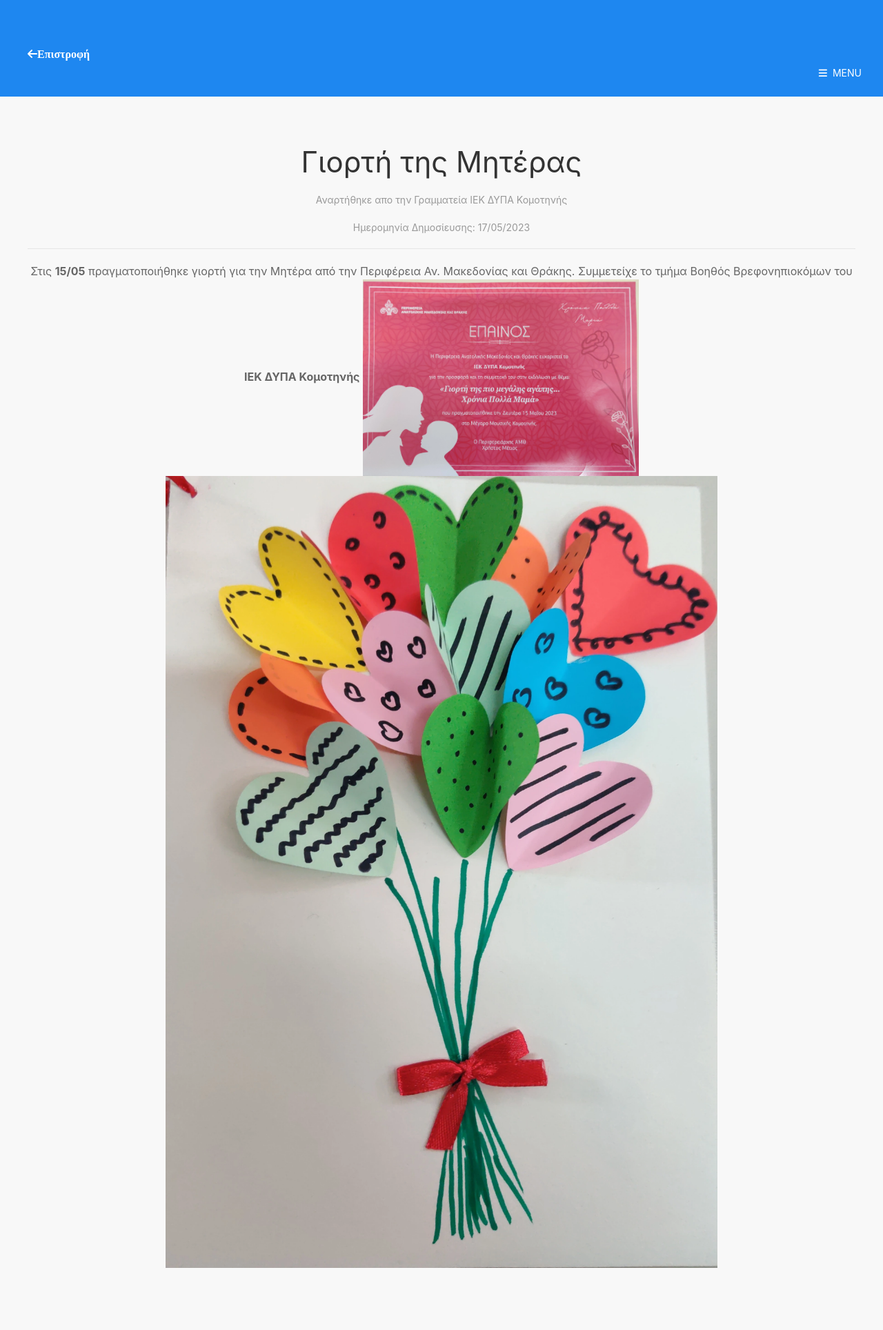
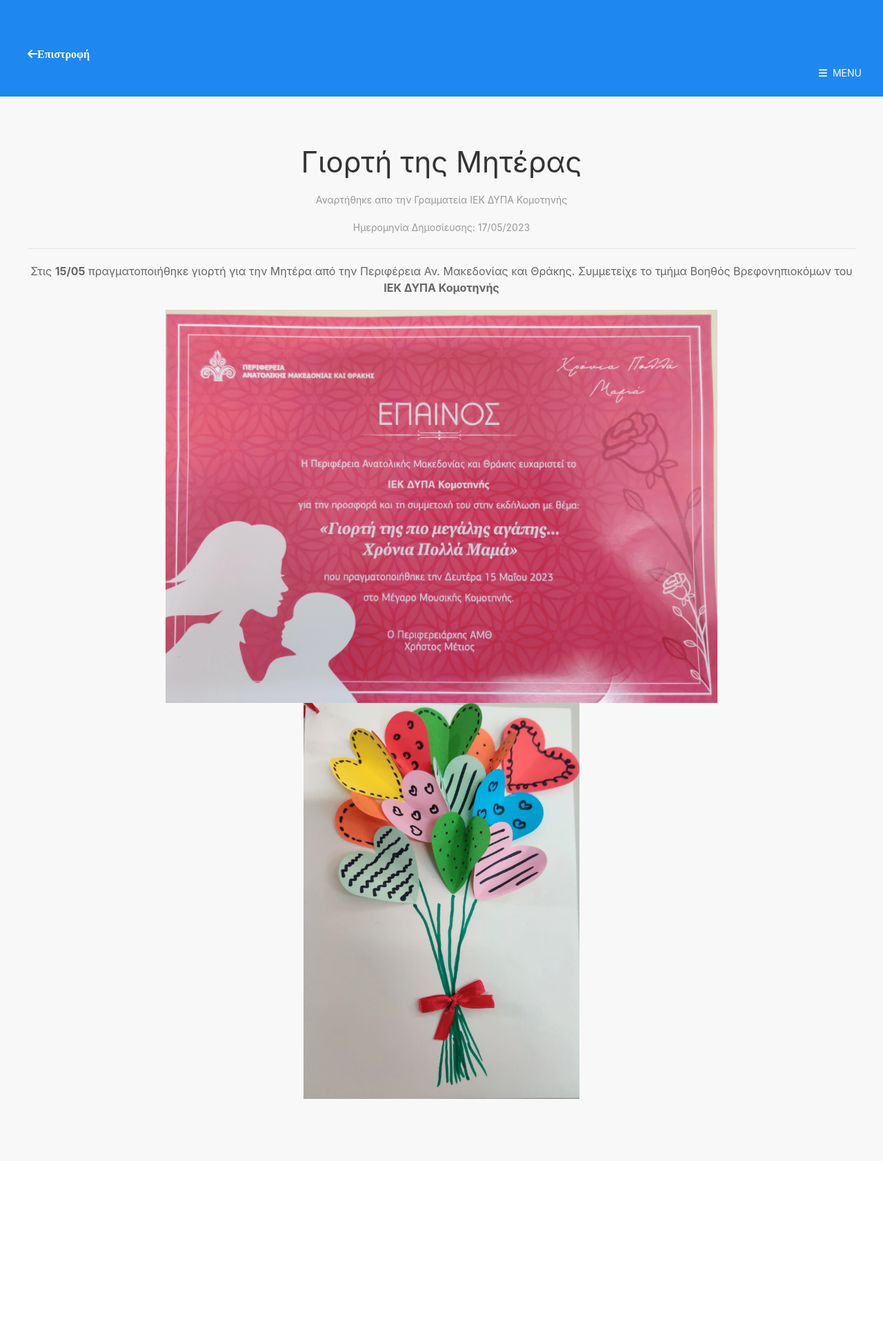
Before and after one commit to F20F20/jekyll-uikit-iek-dypa-komotinis, a Jekyll site: the page built from _posts/2023-05-17-mothers-day.md, in a window 1280 px wide. Shown: the whole page at 69% size. Built offline with Jekyll 4.4.1, drawn with Linux system fonts in a browser that asks for light colours; nearby versions of some CDN libraries; after the commit the page ends 1683 px from its top, so only the background shows below that.

Commit message:
Update 2023-05-17-mothers-day.md

```diff
--- a/_posts/2023-05-17-mothers-day.md
+++ b/_posts/2023-05-17-mothers-day.md
@@ -4,5 +4,7 @@ title: Γιορτή της Μητέρας
 ---
 Στις **15/05** πραγματοποιήθηκε γιορτή για την Μητέρα από την Περιφέρεια Αν. Μακεδονίας και Θράκης.
 Συμμετείχε το τμήμα Βοηθός Βρεφονηπιοκόμων του **ΙΕΚ ΔΥΠΑ Κομοτηνής**
-![]({{ site.baseurl }}/img/img_posts/mother3.webp){:height="700px" width="400px"}
-![]({{ site.baseurl }}/img/img_posts/mother2.webp){:height="600px" width="800px"}
+
+
+![]({{ site.baseurl }}/img/img_posts/mother3.webp){:height="600px" width="800px"}
+![]({{ site.baseurl }}/img/img_posts/mother2.webp){:height="700px" width="400px"}
```
